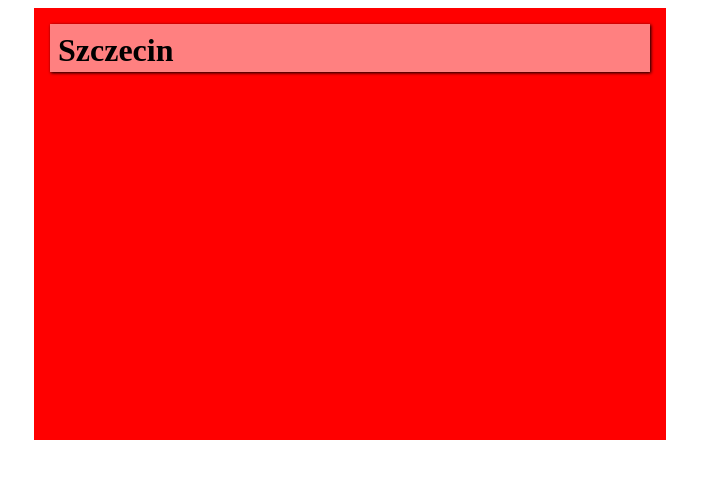
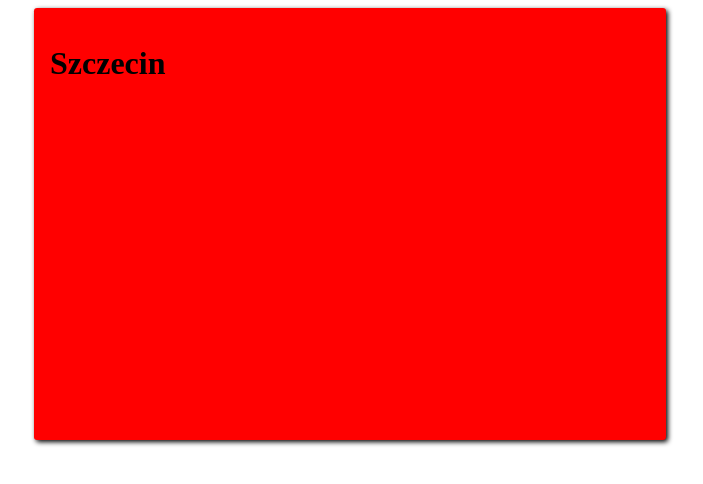
Before and after one commit to flagoon/sda_php, a React (Create React App) app in the folder weatherapi/: page / in a window 1280 px wide. Shown: the top 484 px of the page, without its empty margins (290-993 px from the left). Built offline with nearby package versions, Linux system fonts and the light colour scheme.

Commit message:
added global class for data divs

```diff
--- a/weatherapi/src/css/style.css
+++ b/weatherapi/src/css/style.css
@@ -5,13 +5,22 @@
   background-color: red;
   margin: 0 auto;
   padding: 1rem;
+  box-shadow: 2px 2px 5px black;
+  border-radius: 0.2rem;
+  background-repeat: no-repeat;
+  background-size: 110%;
+}
+
+.weather-box {
+  margin: 0;
+  background-color: rgba(255,255,255,0.5);
+  box-shadow: 1px 1px 3px black;
+  padding: 0.5rem;
+  font-family: 'Barlow Semi Condensed', sans-serif;
+  border-radius: 0.3rem;
 }
 
 .city-name {
-  margin: 0;
-  background-color: rgba(255,255,255,0.5);
   width: 100%;
   height: 2rem;
-  box-shadow: 1px 1px 3px black;
-  padding: 0.5rem;
 }
```
